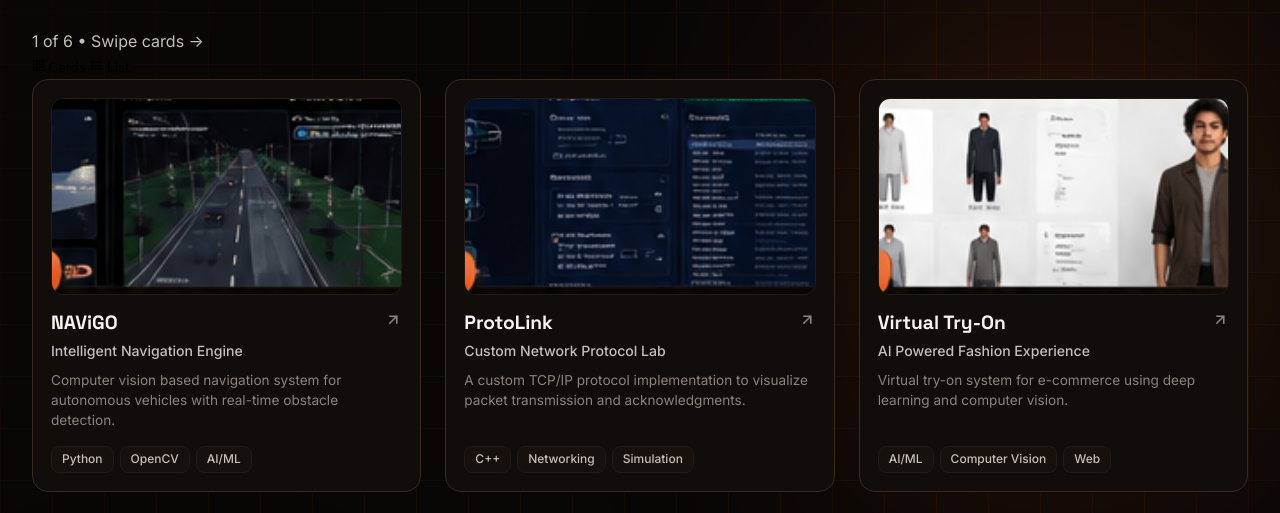
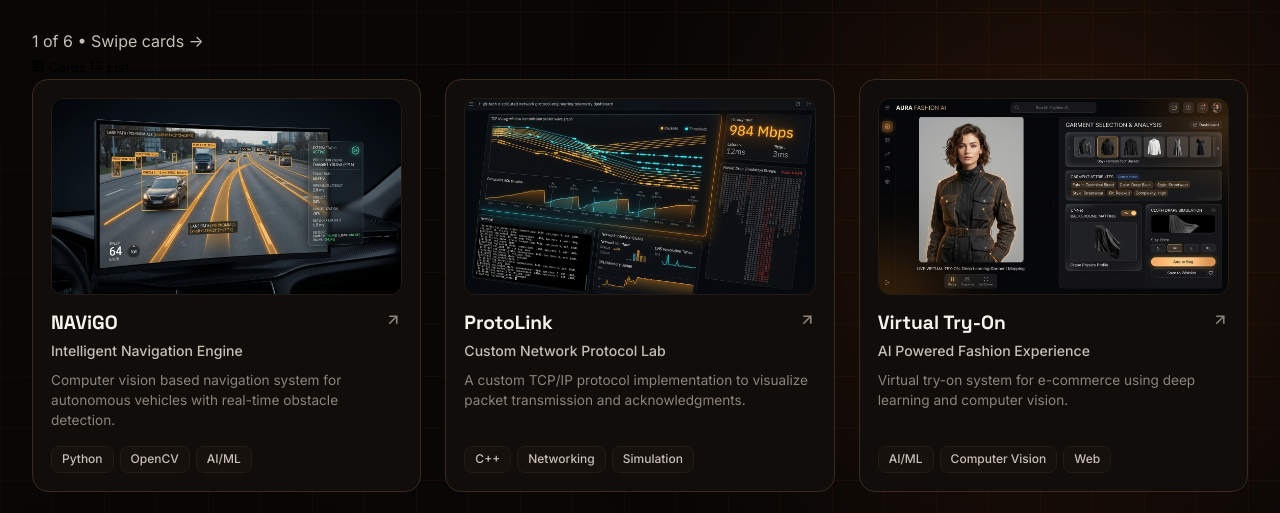
Before and after one commit to anisarve2006/anisarve2006.github.io, a plain HTML site: page index.html in a window 1280 px wide. Shown: the part 1028-1541 px from the top of the page. Drawn offline with Linux system fonts and the light colour scheme.

Commit message:
feat: update project images with ultra-high-definition dark studio UI visuals

```diff
--- a/index.html
+++ b/index.html
@@ -351,7 +351,7 @@
           <article class="project-card" data-project="navigo" tabindex="0" role="button"
             aria-label="View NAViGO Project details">
             <div class="project-image-wrap">
-              <img src="assets/navigo.png" alt="NAViGO Autonomous Driving UI" loading="lazy">
+              <img src="assets/navigo.jpg" alt="NAViGO Autonomous Driving UI" loading="lazy">
             </div>
 
             <div class="project-title-row">
@@ -380,7 +380,7 @@
           <article class="project-card" data-project="protolink" tabindex="0" role="button"
             aria-label="View ProtoLink Project details">
             <div class="project-image-wrap">
-              <img src="assets/protolink.png" alt="ProtoLink Network Protocol Telemetry" loading="lazy">
+              <img src="assets/protolink.jpg" alt="ProtoLink Network Protocol Telemetry" loading="lazy">
             </div>
 
             <div class="project-title-row">
@@ -409,7 +409,7 @@
           <article class="project-card" data-project="virtual_tryon" tabindex="0" role="button"
             aria-label="View Virtual Try-On Project details">
             <div class="project-image-wrap">
-              <img src="assets/virtual_tryon.png" alt="Virtual Try-On Fashion Catalog UI" loading="lazy">
+              <img src="assets/virtual_tryon.jpg" alt="Virtual Try-On Fashion Catalog UI" loading="lazy">
             </div>
 
             <div class="project-title-row">
@@ -1145,7 +1145,7 @@
 
       <div
         style="border-radius: var(--radius-inner); overflow: hidden; margin-bottom: 18px; border: 1px solid var(--border);">
-        <img id="projectModalImage" src="assets/navigo.png" alt="Project Preview"
+        <img id="projectModalImage" src="assets/navigo.jpg" alt="Project Preview"
           style="width: 100%; height: auto; display: block;">
       </div>
 
--- a/main.js
+++ b/main.js
@@ -139,7 +139,7 @@ document.addEventListener('DOMContentLoaded', () => {
           <li>Integrated Kalman-filtered multi-camera sensor fusion to deliver deterministic obstacle velocity vectors and proactive collision alerts.</li>
         </ul>
       `,
-      image: 'assets/navigo.png',
+      image: 'assets/navigo.jpg',
       link: 'https://github.com/anisarve2006'
     },
     protolink: {
@@ -156,7 +156,7 @@ document.addEventListener('DOMContentLoaded', () => {
           <li>Designed real-time terminal telemetry and visual throughput graphs monitoring congestion windows (cwnd) and throughput metrics under varying channel loads.</li>
         </ul>
       `,
-      image: 'assets/protolink.png',
+      image: 'assets/protolink.jpg',
       link: 'https://github.com/anisarve2006'
     },
     virtual_tryon: {
@@ -173,7 +173,7 @@ document.addEventListener('DOMContentLoaded', () => {
           <li>Architected resilient backend state management using Upstash Redis atomic locks (<code>SET NX EX</code>) and WebSockets for rock-solid concurrency.</li>
         </ul>
       `,
-      image: 'assets/virtual_tryon.png',
+      image: 'assets/virtual_tryon.jpg',
       link: 'https://github.com/anisarve2006'
     },
     eskf_inertial: {
```
Also changed, not shown: assets/eskf_inertial.jpg, assets/navigo.jpg (added), assets/optical_sar.jpg, assets/protolink.jpg (added), assets/vericlaim.jpg, assets/virtual_tryon.jpg (added).
